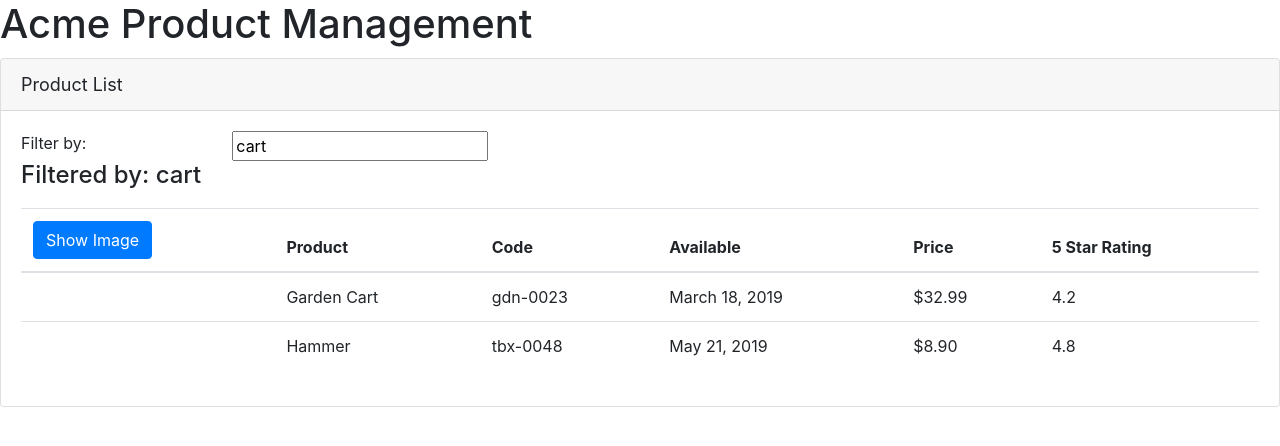
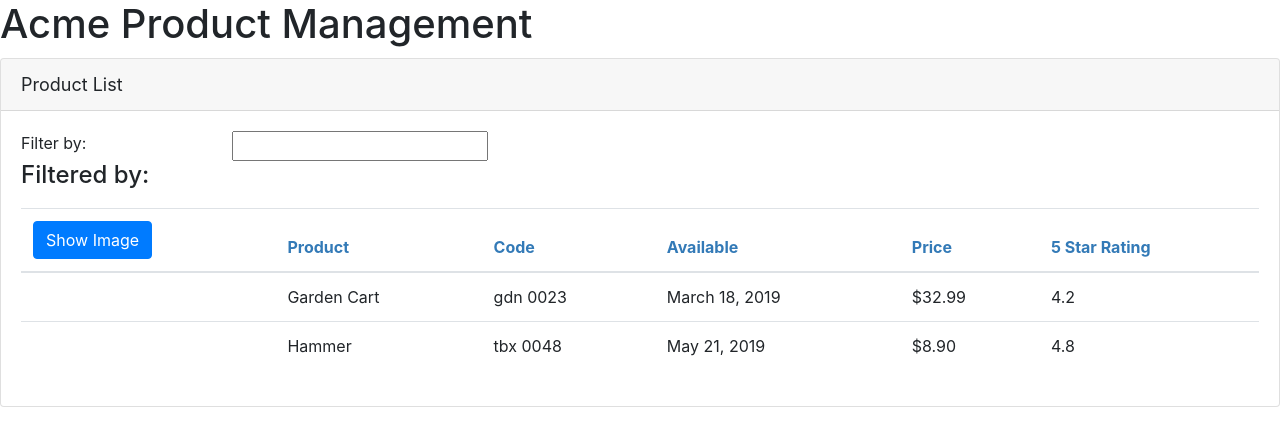
Before and after one commit to sandeepnunna90/angular-tutorial-app, an Angular app: page / in a window 1280 px wide. Shown: the top 446 px of the page. Built offline with nearby package versions, Linux system fonts and the light colour scheme.

Commit message:
More on Components
- Added a Product interface
- Add a custom style  using styleUrls property in Component decorator
- Try the OnInit LifeCyclehook
- Built Custom Pipe using Pipe and Pipe Transform
- Added filter functionality using get & setter methods

```diff
--- a/src/app/app.module.ts
+++ b/src/app/app.module.ts
@@ -4,11 +4,13 @@
 
 import { AppComponent } from './app.component';
 import { ProductListComponent } from './products/product-list.component';
+import { ConvertToSpacesPipe } from './shared/convert-to-spaces.pipe';
 
 @NgModule({
   declarations: [
     AppComponent,
-    ProductListComponent
+    ProductListComponent,
+    ConvertToSpacesPipe
   ],
   imports: [
     BrowserModule,
--- /dev/null
+++ b/src/app/products/product-list.component.css
@@ -0,0 +1,3 @@
+thead {
+    color: #337AB7
+}
--- a/src/app/products/product-list.component.html
+++ b/src/app/products/product-list.component.html
@@ -35,7 +35,7 @@
           </tr>
         </thead>
         <tbody>
-          <tr *ngFor='let product of products'>
+          <tr *ngFor='let product of filteredProducts'>
             <td>
               <img *ngIf='showImage'
                    [src]='product.imageUrl'
@@ -44,7 +44,7 @@
                    [style.margin.px]='imageMargin'>
             </td>
             <td>{{ product.productName }}</td>
-            <td>{{ product.productCode | lowercase }}</td>
+            <td>{{ product.productCode | lowercase | convertToSpaces : '-' }}</td>
             <td>{{ product.releaseDate }}</td>
             <td>{{ product.price | currency: 'USD' : 'symbol' : '1.2-2'}}</td>
             <td>{{ product.starRating }}</td>
--- a/src/app/products/product-list.component.ts
+++ b/src/app/products/product-list.component.ts
@@ -1,16 +1,29 @@
-import { Component } from '@angular/core';
+import { Component, OnInit } from '@angular/core';
+import { IProduct } from './product';
 
 @Component({
     selector: 'pm-products',
-    templateUrl: './product-list.component.html'
+    templateUrl: './product-list.component.html',
+    styleUrls: ['./product-list.component.css']
 })
-export class ProductListComponent {
+export class ProductListComponent implements OnInit {
     pageTitle: string = 'Product List';
     imageWidth: number = 50;
     imageMargin = 2; //need not mention data type as we have typscript inference
     showImage: boolean = false;
-    listFilter: string = 'cart';
-    products: any[] = [
+
+    _listFilter: string;
+    get listFilter(): string {
+        return this._listFilter;
+    }
+    set listFilter(value: string) {
+        this._listFilter = value;
+        this.filteredProducts = this.listFilter ? this.performFilter(this.listFilter) : this.products;
+    }
+    filteredProducts: IProduct[];
+    // cannot filter our products array instead as it requires us to retreieve the data again
+    // from the source.
+    products: IProduct[] = [
         {
             "productId": 2,
             "productName": "Garden Cart",
@@ -33,8 +46,23 @@
         }
     ];
 
+    constructor() {
+        this.filteredProducts = this.products;
+        this.listFilter = '';
+    }
+
+    performFilter(filterBy: string): IProduct[] {
+        filterBy = filterBy.toLowerCase();
+        return this.products.filter((product: IProduct) =>
+                product.productName.toLowerCase().indexOf(filterBy) !== -1);
+    }
+
     toggleImage(): void {
           // ! -> Not operator
         this.showImage = !this.showImage;
-    };
+    }
+
+    ngOnInit(): void {
+        console.log('In OnInit');
+    }
 }
--- /dev/null
+++ b/src/app/products/product.ts
@@ -0,0 +1,10 @@
+export interface IProduct {
+    productId: number;
+    productName: string;
+    productCode: string;
+    releaseDate: string;
+    description: string;
+    price: number;
+    starRating: number;
+    imageUrl: string;
+}
--- /dev/null
+++ b/src/app/shared/convert-to-spaces.pipe.ts
@@ -0,0 +1,12 @@
+import { Pipe, PipeTransform } from '@angular/core';
+
+// pipe decorator
+@Pipe({
+    name: 'convertToSpaces'
+})
+export class ConvertToSpacesPipe implements PipeTransform {
+
+    transform(value: string, character: string): string {
+        return value.replace(character, ' ');
+    }
+}
```
